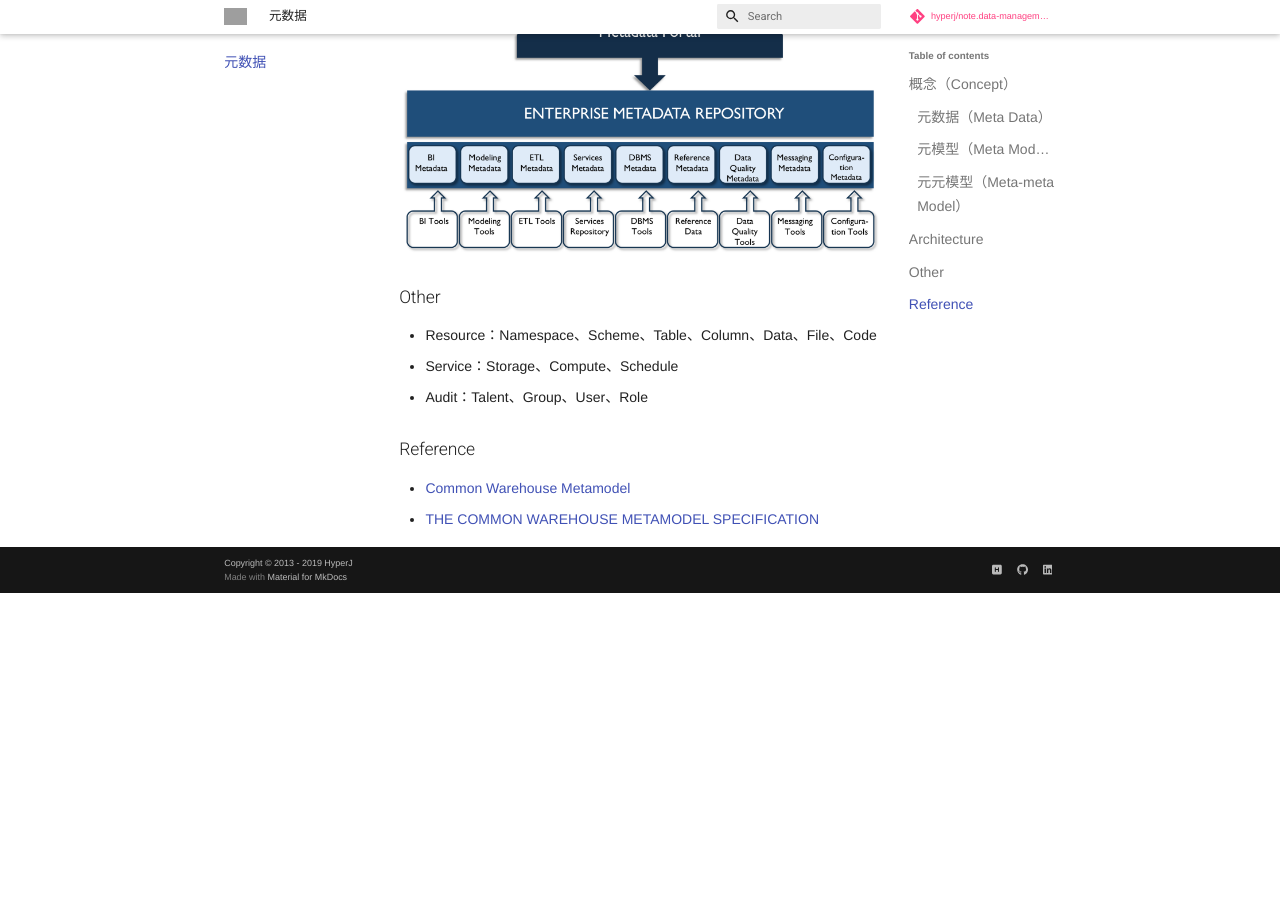
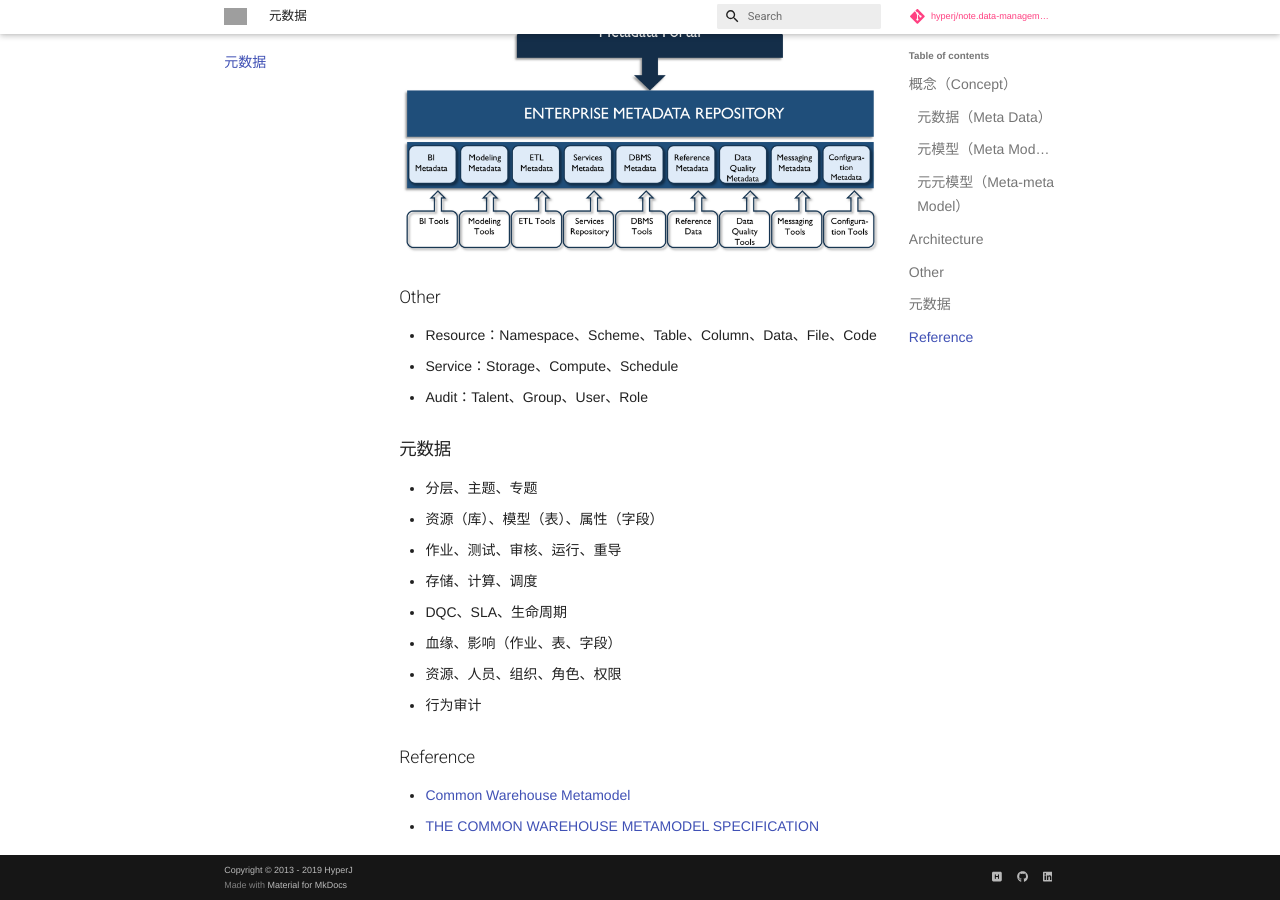
Before and after one commit to hyperj/note.data-management, an MkDocs documentation site: the page built from docs/metadata.md, in a window 1280 px wide and 900 px high, scrolled down 1544 px. Built offline with MkDocs 1.6.1 and Material for MkDocs 9.7.7, drawn with Linux system fonts in a browser that asks for light colours; nearby versions of some CDN libraries; library files that are not in the unit come from our copies; comment, search, counter and statistics services are not loaded; before the commit the page ends 2137 px from its top, so only the background shows below that; grey boxes are pictures that could not be loaded.

Commit message:
add common metadata

```diff
--- a/docs/metadata.md
+++ b/docs/metadata.md
@@ -38,6 +38,17 @@
 - Service：Storage、Compute、Schedule
 - Audit：Talent、Group、User、Role
 
+## 元数据
+
+- 分层、主题、专题
+- 资源（库）、模型（表）、属性（字段）
+- 作业、测试、审核、运行、重导
+- 存储、计算、调度
+- DQC、SLA、生命周期
+- 血缘、影响（作业、表、字段）
+- 资源、人员、组织、角色、权限
+- 行为审计
+
 ## Reference
 
 * [Common Warehouse Metamodel](https://en.wikipedia.org/wiki/Common_warehouse_metamodel)
```
